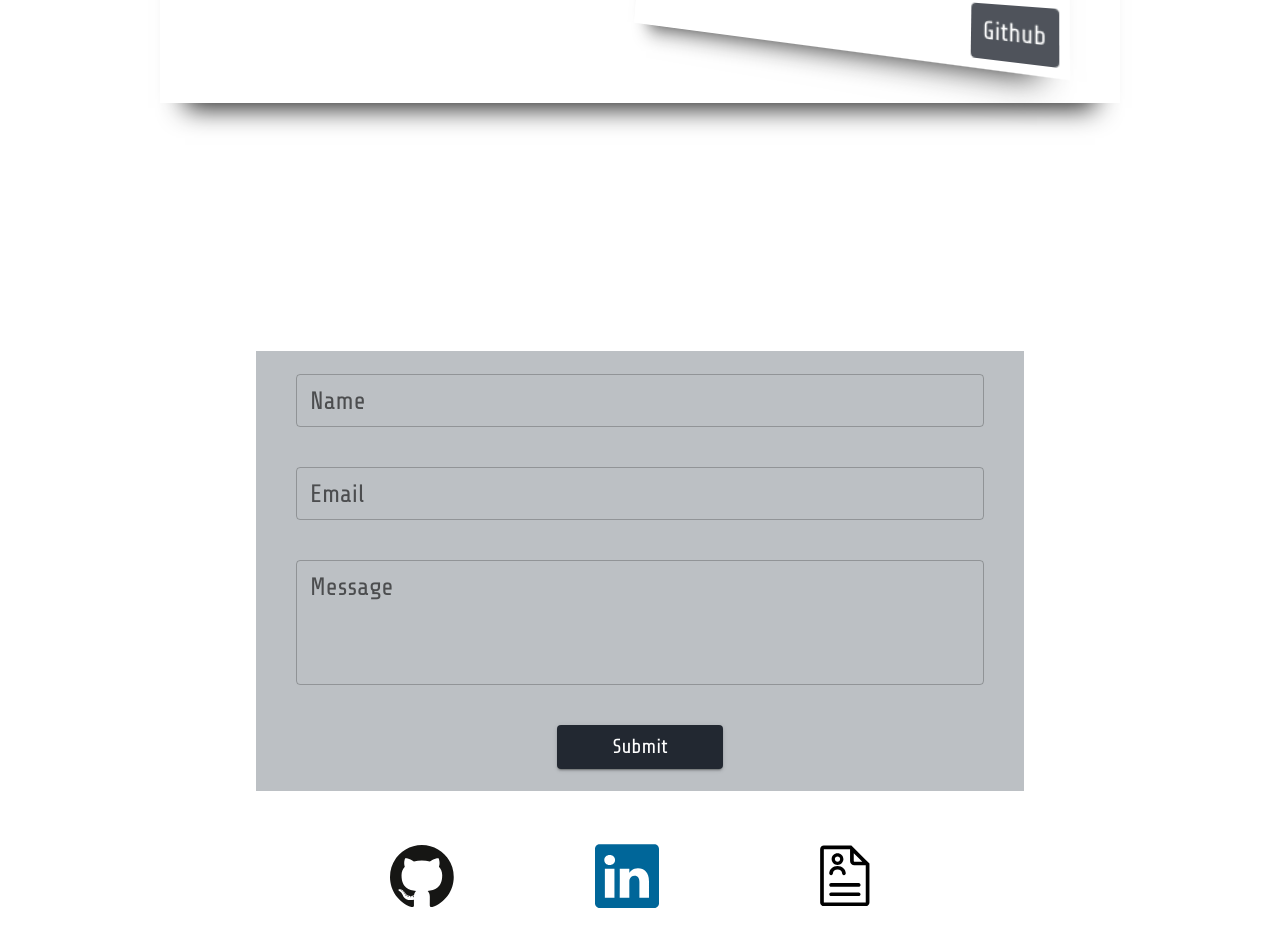
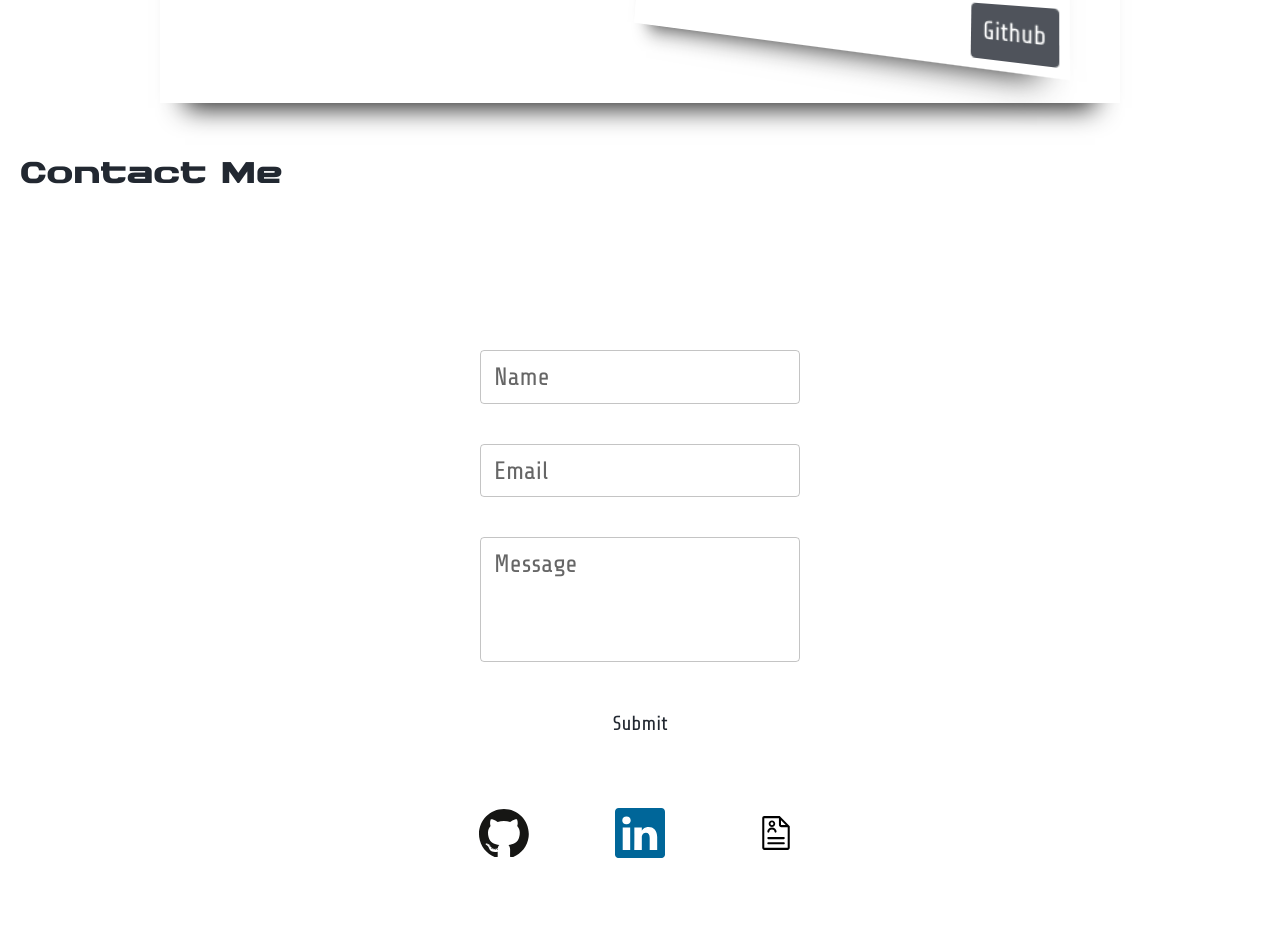
Before and after one commit to seddboi/Portfolio, a React (Vite) app: page /videos/weathered.mov in a window 1280 px wide. Shown: the part 4356-5302 px from the top of the page. Built offline with nearby package versions, Linux system fonts and the light colour scheme; grey boxes are pictures that could not be loaded.

Commit message:
adjusted contact section

```diff
--- a/src/Components/Contact/contact.css
+++ b/src/Components/Contact/contact.css
@@ -1,63 +1,24 @@
-.title-element {
-	color: var(--white);
+.section-title {
+	color: var(--darkblue);
 	font-family: 'Bronson' !important;
 	line-height: 1em;
-	opacity: 0;
-}
-
-.title-animation {
-	animation: diagonal-in 0.3s cubic-bezier(0.5, 0.95, 0.82, 1.01) forwards;
-	-webkit-animation: diagonal-in 0.3s cubic-bezier(0.5, 0.95, 0.82, 1.01) forwards;
-}
-
-.contact-me-title {
 	position: sticky;
 	position: -webkit-sticky;
 	top: 20px;
 }
 
-.contact-me-title .title-animation:nth-child(1) {
-	animation-delay: 100ms;
-	-webkit-animation-delay: 100ms;
-}
-
-.contact-me-title .title-animation:nth-child(2) {
-	animation-delay: 200ms;
-	-webkit-animation-delay: 200ms;
-}
-
-.contact-me-title .title-animation:nth-child(3) {
-	animation-delay: 300ms;
-	-webkit-animation-delay: 300ms;
-}
-
-.contact-me-title .title-animation:nth-child(4) {
-	animation-delay: 400ms;
-	-webkit-animation-delay: 400ms;
-}
-
-.contact-me-title .title-animation:nth-child(5) {
-	animation-delay: 500ms;
-	-webkit-animation-delay: 500ms;
-}
-
-.contact-me-title .title-animation:nth-child(6) {
-	animation-delay: 600ms;
-	-webkit-animation-delay: 600ms;
-}
-
-.contact-me-title .title-animation:nth-child(7) {
-	animation-delay: 700ms;
-	-webkit-animation-delay: 700ms;
-}
-
 .link-logo {
+	display: -webkit-box;
+	display: -ms-flexbox;
 	display: flex;
+	-webkit-box-pack: center;
+	-ms-flex-pack: center;
 	justify-content: center;
+	-ms-flex-line-pack: center;
 	align-content: center;
 }
 
 .link-logo svg {
-	width: 100%;
-	height: 100%;
+	width: 50px;
+	height: auto;
 }
--- a/src/Components/Contact/contact.jsx
+++ b/src/Components/Contact/contact.jsx
@@ -6,15 +6,8 @@ import { theme } from '../../App';
 import './contact.css';
 
 export function Contact() {
-	const { ref: contactme, inView: isContactTitleVisible } = useInView();
+	// const { ref: contactme, inView: isContactTitleVisible } = useInView();
 
-	useEffect(() => {
-		if (isContactTitleVisible) {
-			document.querySelectorAll('.title-element').forEach((entry) => {
-				entry.classList.add('title-animation');
-			});
-		}
-	}, [isContactTitleVisible]);
 	return (
 		<ThemeProvider theme={theme}>
 			<Container
@@ -22,66 +15,23 @@ export function Contact() {
 				id="contact"
 				maxWidth="false"
 				disableGutters
-				sx={{ position: 'relative', backgroundColor: 'var(--white)', height: '100vh' }}
+				sx={{
+					position: 'relative',
+					backgroundColor: 'var(--white)',
+					height: '100vh',
+				}}
 			>
-				<Box
-					className="contact-me-title"
-					ref={contactme}
-					sx={{ display: 'flex', flexDirection: 'row', mb: 10, zIndex: 1, ml: 2 }}
+				<Typography
+					className="section-title"
+					sx={{ userSelect: 'none', fontSize: { xs: '25px', sm: '25px', md: '30px' }, pl: '20px', zIndex: 0 }}
 				>
-					<Typography
-						variant="p"
-						className="title-element"
-						sx={{ userSelect: 'none', fontSize: { xs: '12.5vw', sm: '11vw', md: '9vw' } }}
-					>
-						C
-					</Typography>
-					<Typography
-						variant="p"
-						className="title-element"
-						sx={{ userSelect: 'none', fontSize: { xs: '12.5vw', sm: '11vw', md: '9vw' } }}
-					>
-						o
-					</Typography>
-					<Typography
-						variant="p"
-						className="title-element"
-						sx={{ userSelect: 'none', fontSize: { xs: '12.5vw', sm: '11vw', md: '9vw' } }}
-					>
-						n
-					</Typography>
-					<Typography
-						variant="p"
-						className="title-element"
-						sx={{ userSelect: 'none', fontSize: { xs: '12.5vw', sm: '11vw', md: '9vw' } }}
-					>
-						t
-					</Typography>
-					<Typography
-						variant="p"
-						className="title-element"
-						sx={{ userSelect: 'none', fontSize: { xs: '12.5vw', sm: '11vw', md: '9vw' } }}
-					>
-						a
-					</Typography>
-					<Typography
-						variant="p"
-						className="title-element"
-						sx={{ userSelect: 'none', fontSize: { xs: '12.5vw', sm: '11vw', md: '9vw' } }}
-					>
-						c
-					</Typography>
-					<Typography
-						variant="p"
-						className="title-element"
-						sx={{ userSelect: 'none', fontSize: { xs: '12.5vw', sm: '11vw', md: '9vw' } }}
-					>
-						t
-					</Typography>
-				</Box>
+					Contact Me
+				</Typography>
+				{/* <Box sx={{ height: '100%', width: '100%', display: 'flex', alignItems: 'center', justifyContent: 'center' }}> */}
 				<Box
 					className="contact-info-form"
 					sx={{
+						height: '100%',
 						position: 'relative',
 						display: 'flex',
 						justifyContent: 'center',
@@ -90,20 +40,19 @@ export function Contact() {
 						zIndex: 2,
 					}}
 				>
-					<Box className="contact-form">
+					<Box className="contact-form" sx={{ width: '100%', display: 'flex', justifyContent: 'center' }}>
 						<Box
 							component="form"
 							action="https://formsubmit.co/e791774e6d0e5034a0811b324b9a8348"
 							method="POST"
 							sx={{
-								backgroundColor: 'rgb(33, 47, 60, 0.3)',
 								display: 'flex',
 								flexDirection: 'column',
 								justifyContent: 'center',
 								alignItems: 'center',
 								p: 5,
 								mb: 5,
-								width: '60vw',
+								width: '400px',
 								height: '55vh',
 							}}
 						>
@@ -113,7 +62,7 @@ export function Contact() {
 								size="small"
 								name="name"
 								fullWidth
-								sx={{ mb: 5, input: { color: 'var(--white)' } }}
+								sx={{ mb: 5, input: { color: 'var(--darkblue)' } }}
 							/>
 							<TextField
 								variant="outlined"
@@ -121,7 +70,7 @@ export function Contact() {
 								size="small"
 								name="email"
 								fullWidth
-								sx={{ mb: 5, input: { color: 'var(--white)' } }}
+								sx={{ mb: 5, input: { color: 'var(--darkblue)' } }}
 							/>
 							<TextField
 								variant="outlined"
@@ -131,22 +80,24 @@ export function Contact() {
 								multiline
 								rows={3}
 								fullWidth
-								inputProps={{ style: { color: 'var(--white)' } }}
+								inputProps={{ style: { color: 'var(--darkblue)' } }}
 								sx={{ mb: 5 }}
 							/>
-							<Button type="submit" variant="contained" color="secondary" size="small" sx={{ width: '13vw' }}>
+							<Button type="submit" variant="text" color="secondary" size="small" sx={{}}>
 								Submit
 							</Button>
 						</Box>
 					</Box>
+
 					<Box
 						className="links"
 						sx={{
 							display: 'flex',
 							flexDirection: 'row',
-							width: { xs: '100%', sm: '50%', md: '50%' },
-							justifyContent: 'space-around',
+							width: '100%',
+							justifyContent: 'space-evenly',
 							alignContent: 'center',
+							maxWidth: '480px',
 							mb: 2,
 						}}
 					>
@@ -201,7 +152,7 @@ export function Contact() {
 								flexDirection: 'column',
 								alignSelf: 'center',
 								justifyContent: 'center',
-								width: { xs: '15vw', sm: '13vw', md: '7vw' },
+								width: { xs: '13vw', sm: '10vw', md: '5vw' },
 								position: 'relative',
 								background: 'transparent',
 								p: 0,
@@ -214,6 +165,7 @@ export function Contact() {
 						</Button>
 					</Box>
 				</Box>
+				{/* </Box> */}
 			</Container>
 		</ThemeProvider>
 	);
```
